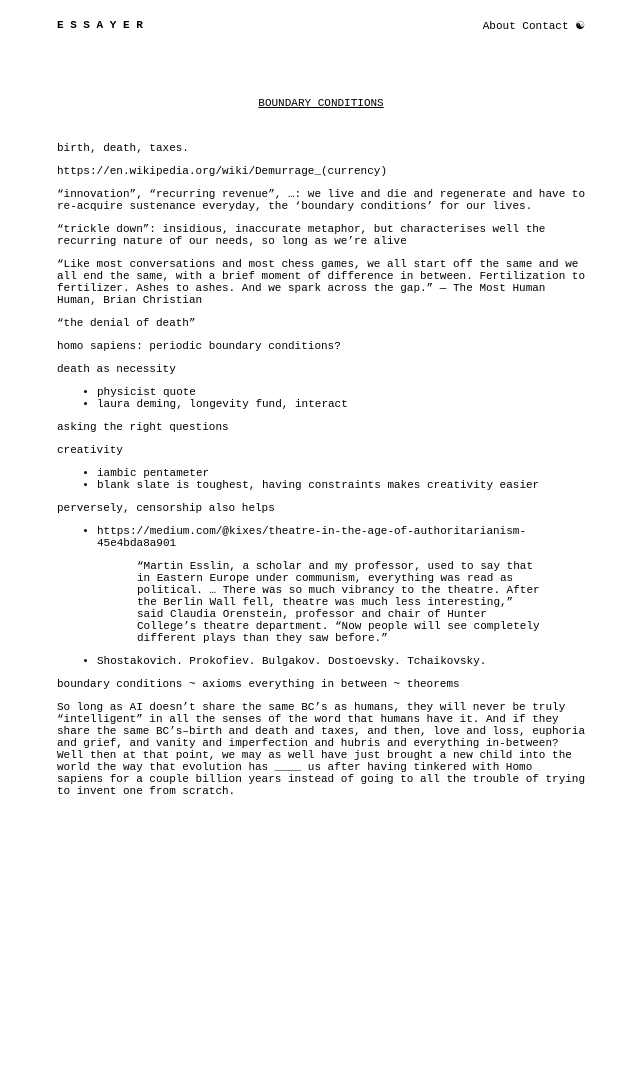
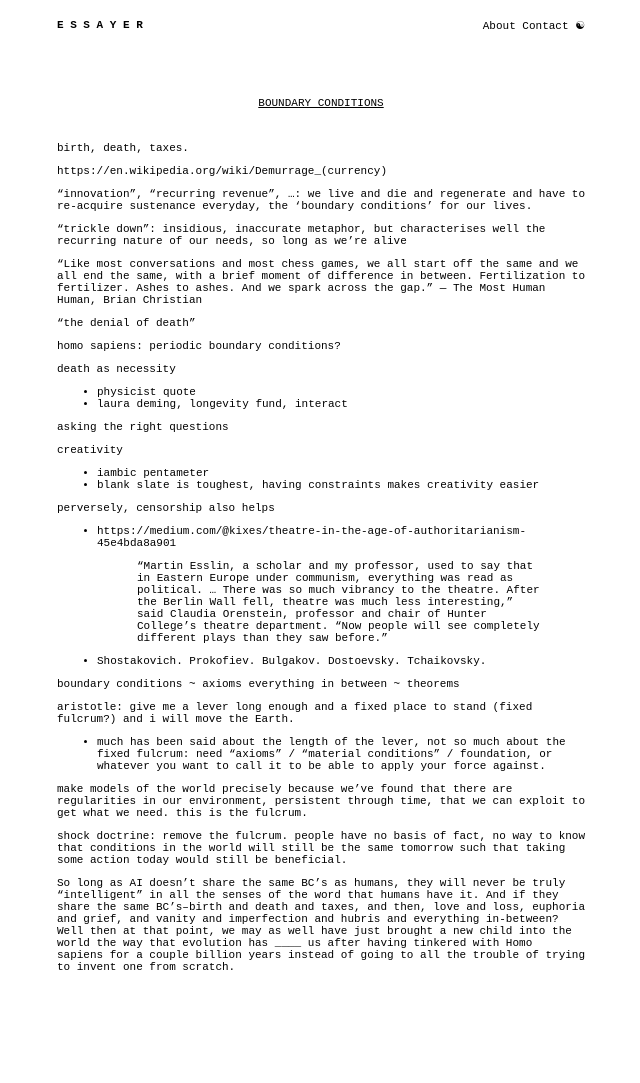
Before and after one commit to joseph-long/essayer, a Jekyll site: the page built from _posts/2020-05-11-boundary-conditions.md, in a window 1280 px wide. Shown: the whole page, without its empty margins (319-959 px from the left). Built offline with Jekyll 4.4.1, drawn with Linux system fonts in a browser that asks for light colours; some web fonts are replaced; before the commit the page ends 907 px from its top, so only the background shows below that.

Commit message:
fulcrums are important

```diff
--- a/_posts/2020-05-11-boundary-conditions.md
+++ b/_posts/2020-05-11-boundary-conditions.md
@@ -46,6 +46,19 @@ perversely, censorship also helps
 boundary conditions ~ axioms
 everything in between ~ theorems
 
+aristotle: give me a lever long enough and a fixed place to stand (fixed
+fulcrum?) and i will move the Earth.
+- much has been said about the length of the lever, not so much about the
+  fixed fulcrum: need "axioms" / "material conditions" / foundation, or
+  whatever you want to call it to be able to apply your force against.
+
+make models of the world precisely because we've found that there are
+regularities in our environment, persistent through time, that we can exploit
+to get what we need. this is the fulcrum.
+
+shock doctrine: remove the fulcrum. people have no basis of fact, no way to
+know that conditions in the world will still be the same tomorrow such that
+taking some action today would still be beneficial.
 
 So long as AI doesn't share the same BC's as humans, they will never be truly
 "intelligent" in all the senses of the word that humans have it. And if they
```
